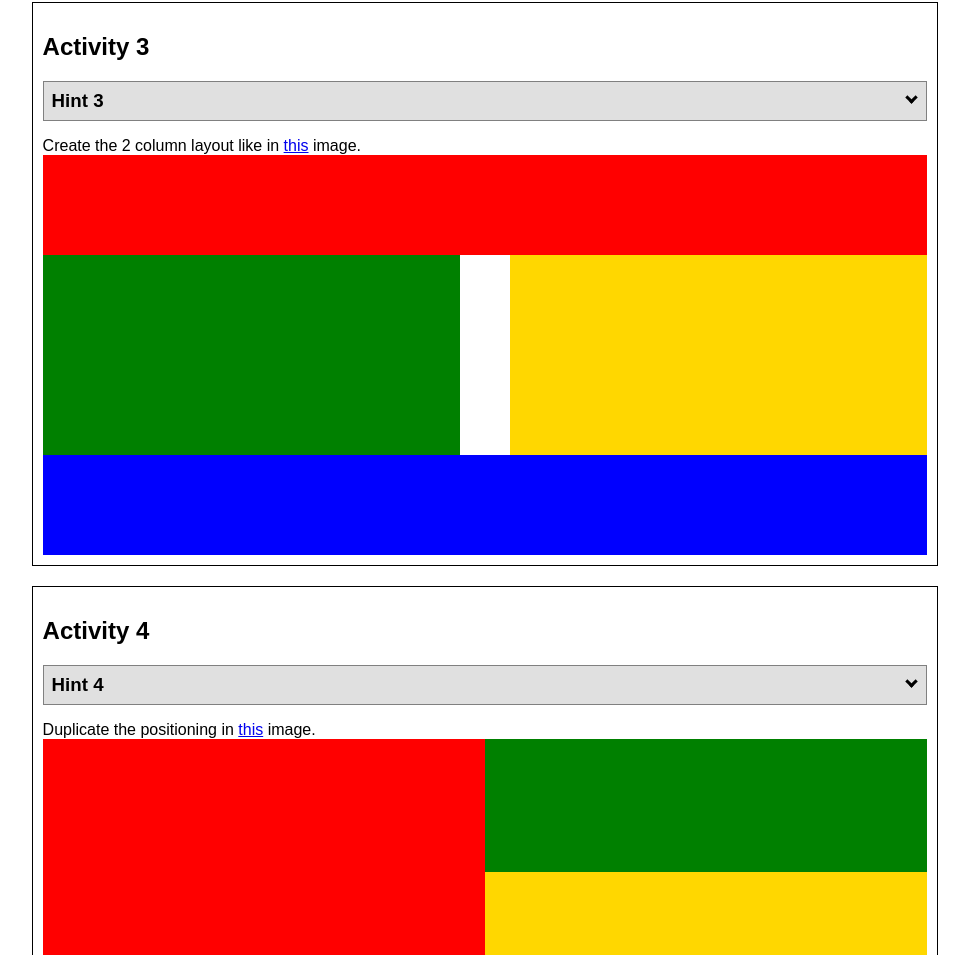
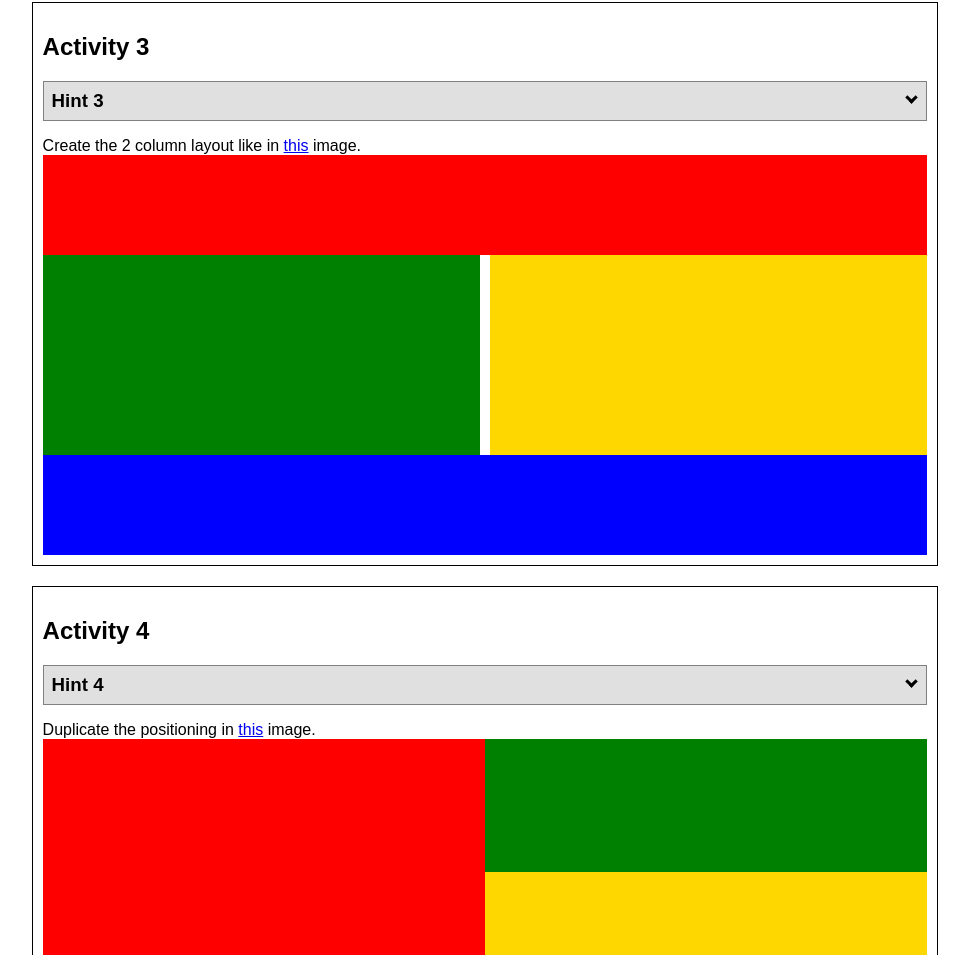
Before and after one commit to esthercheung728/positioning, a plain HTML site: page positioning.html in a window 1280 px wide. Shown: the part 1455-2410 px from the top of the page, without its empty margins (155-1124 px from the left). Drawn offline with Linux system fonts and the light colour scheme.

Commit message:
adjust the gap size

```diff
--- a/positionstyles.css
+++ b/positionstyles.css
@@ -78,7 +78,7 @@
   /* This is the parent of the activity 3 boxes. */
   display: grid;
   grid-template-columns: 1fr 1fr;
-  grid-column-gap: 50px;
+  grid-column-gap: 10px;
 }
 
 .red3 {
```
